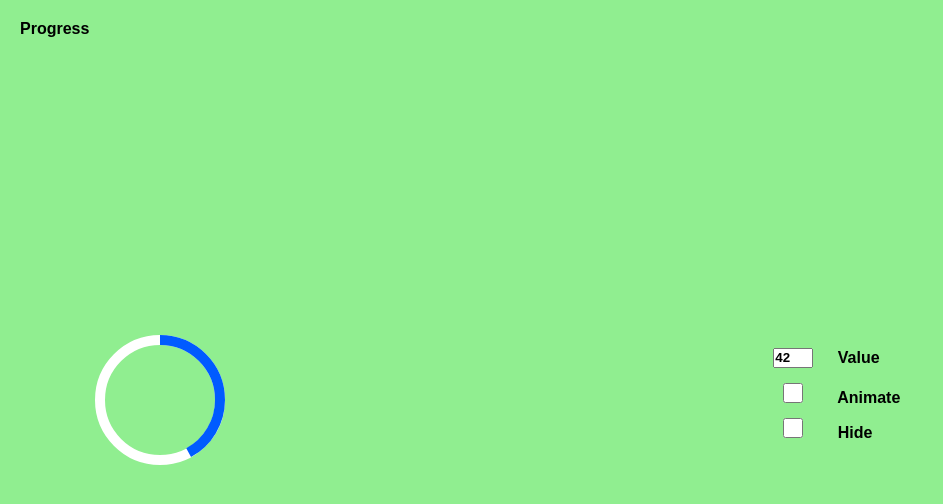
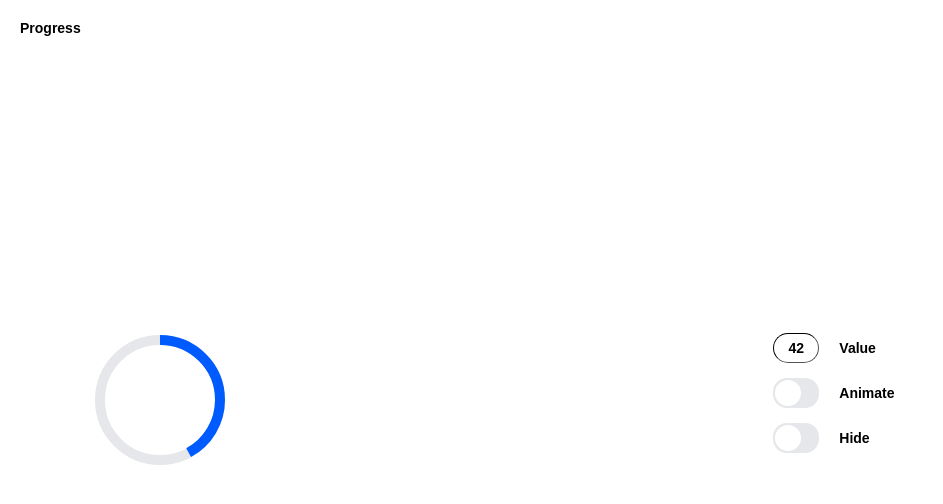
Before and after one commit to kilimanj4r0/progress_block_ozon, a plain HTML site: page index.html in a window 1280 px wide. Shown: the whole page, without its empty margins (0-943 px from the left). Drawn offline with Linux system fonts and the light colour scheme; a web font is replaced by a local one.

Commit message:
add customized input

```diff
--- a/index.html
+++ b/index.html
@@ -24,16 +24,18 @@
             </svg>
             <div class="progress-controls">
                 <div class="progress-controls-row">
-                    <input type="number" class="progress-input" name="progress_value" value="42" min="0" max="100" placeholder="42" />
-                    <label for="progress_value" class="progress-label">Value</label>
+                    <input type="number" class="progress-input" id="progress-value" value="42" min="0" max="100" placeholder="42" />
+                    <label for="progress-value" class="progress-label">Value</label>
                 </div>
                 <div class="progress-controls-row">
-                    <input type="checkbox" class="progress-input" name="progress_animate" />
-                    <label for="progress_animate" class="progress-label">Animate</label>
+                    <input type="checkbox" class="progress-switch-input" id="progress-animate" />
+                    <label for="progress-animate" class="progress-switch-label"></label>
+                    <label for="progress-animate">Animate</label>
                 </div>
                 <div class="progress-controls-row">
-                    <input type="checkbox" class="progress-input" name="progress_hide" />
-                    <label for="progress_hide" class="progress-label">Hide</label>
+                    <input type="checkbox" class="progress-switch-input" id="progress-hide" />
+                    <label for="progress-hide" class="progress-switch-label"></label>
+                    <label for="progress-hide">Hide</label>
                 </div>
             </div>
         </div>
--- a/script.js
+++ b/script.js
@@ -4,9 +4,9 @@ const progressCircle = document.querySelector('#progress-ring-circle');
 const radius = progressCircle.getAttribute('r');
 const circumference = 2 * Math.PI * radius;
 
-const progressValueInput = document.querySelector('input[name="progress_value"]');
-const progressAnimateInput = document.querySelector('input[name="progress_animate"]');
-const progressHideInput = document.querySelector('input[name="progress_hide"]');
+const progressValueInput = document.querySelector('#progress-value');
+const progressAnimateInput = document.querySelector('#progress-animate');
+const progressHideInput = document.querySelector('#progress-hide');
 
 // Value
 const setProgressValue = (value) => {
--- a/styles.css
+++ b/styles.css
@@ -4,6 +4,7 @@
         box-sizing: border-box;
         font-family: "century-gothic", sans-serif;
         font-weight: bold;
+        font-size: 14px;
     }
 
     .container {
@@ -11,7 +12,7 @@
         padding: 20px;
         display: flex;
         flex-flow: column;
-        background: lightgreen;
+        background: #fff;
     }
 
     .card-title {
@@ -44,11 +45,14 @@
     }
 
     #progress-ring-circle-back {
-        stroke: white;
+        /* stroke: #dfe6f0; */
+        /* stroke: #eff2f5; */
+        stroke: rgba(0, 26, 52, 0.1);
     }
 
     #progress-ring-circle {
         stroke: #005bff;
+        /* stroke: rgb(0, 91, 255); */
         z-index: 999;
     }
 
@@ -61,13 +65,6 @@
         max-width: 160px;
         height: 160px;
         margin: auto;
-    }
-
-    .progress-input {
-        width: 40px;
-        height: 20px;
-        margin-right: 20px;
-        margin-bottom: 15px;
     }
     /* For portrait */
 
@@ -89,3 +86,77 @@
             margin: auto auto auto 0;
         }
     }
+    /* Custom Input fields*/
+
+    .progress-input {
+        width: 46px;
+        height: 30px;
+        margin-right: 20px;
+        border-radius: 3em;
+        text-align: center;
+        border-color: #000;
+        border-width: 1px;
+        font-size: 1em;
+    }
+
+    .progress-input::-webkit-inner-spin-button,
+    .progress-input::-webkit-outer-spin-button {
+        appearance: none;
+        margin: 0;
+    }
+
+    .progress-controls-row {
+        position: relative;
+        display: inline-block;
+        display: flex;
+        align-items: center;
+        margin-bottom: 15px;
+    }
+
+    .progress-switch-input {
+        display: none;
+    }
+
+    .progress-switch-label {
+        display: inline-block;
+        margin-right: 20px;
+        width: 46px;
+        height: 30px;
+        /* clip-path: rect(0 0 0 0);
+        color: transparent;
+        user-select: none; */
+    }
+
+    .progress-switch-label::before,
+    .progress-switch-label::after {
+        content: "";
+        display: block;
+        position: absolute;
+        cursor: pointer;
+    }
+
+    .progress-switch-label::before {
+        width: 46px;
+        height: 30px;
+        background-color: rgba(0, 26, 52, 0.1);
+        border-radius: 1em;
+        transition: background-color 0.25s ease;
+    }
+
+    .progress-switch-label::after {
+        top: 2px;
+        left: 2px;
+        height: 26px;
+        width: 26px;
+        border-radius: 1em;
+        background-color: #fff;
+        transition: left 0.25s ease;
+    }
+
+    .progress-switch-input:checked+.progress-switch-label::before {
+        background-color: #005bff;
+    }
+
+    .progress-switch-input:checked+.progress-switch-label::after {
+        left: 18px;
+    }
```
